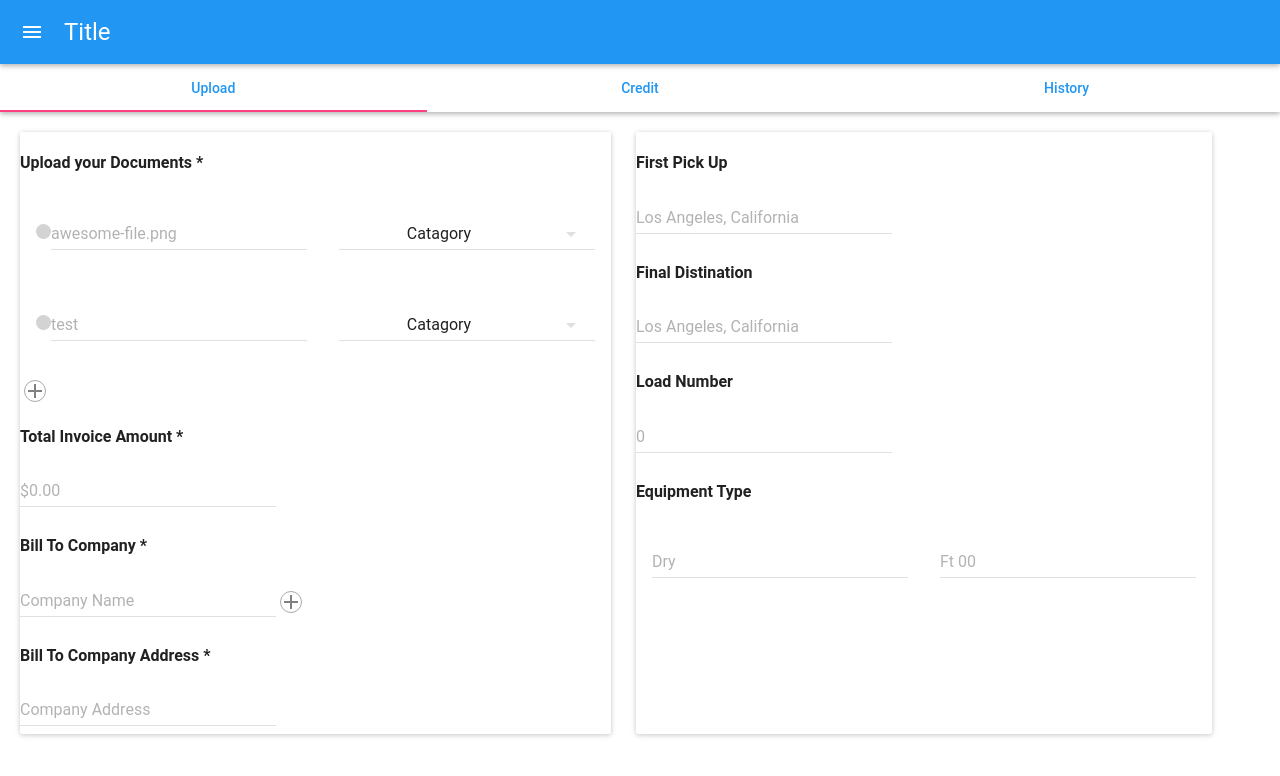
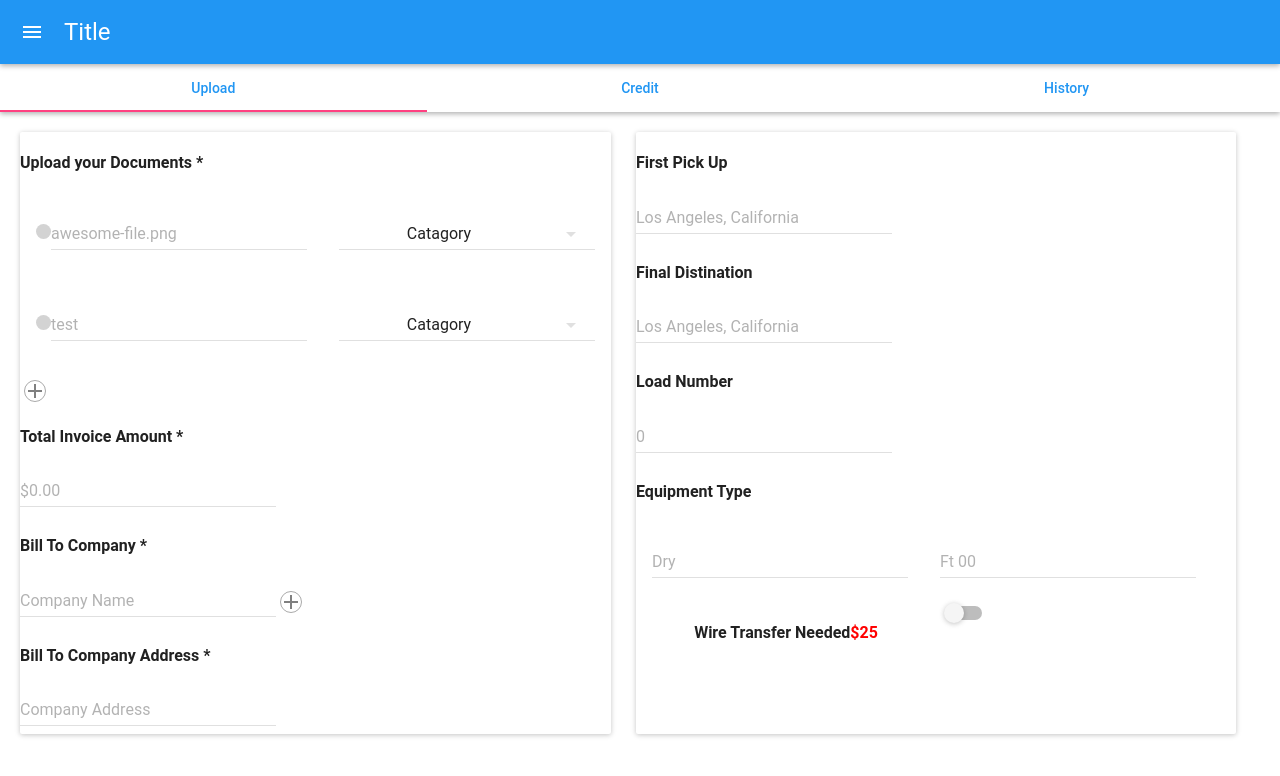
Before and after one commit to NicKAnderson038/invoice-app, a React (Create React App) app: page / in a window 1280 px wide. Shown: the top 776 px of the page. Built offline with nearby package versions, Linux system fonts and the light colour scheme.

Commit message:
toggle switch

```diff
--- /dev/null
+++ b/src/components/StaticInputs/WireTransfer.js
@@ -0,0 +1,37 @@
+import React from "react";
+import TextField from "material-ui/TextField";
+import { CardText } from "material-ui/Card";
+import classes from "./FileUpload.module.css";
+import Toggle from "material-ui/Toggle";
+
+const styles = theme => ({
+  display: {
+    display: "flex"
+  },
+  color: {
+    color: "red"
+  }
+});
+
+const wireTransfer = props => {
+  return (
+    <div style={styles.display}>
+      {/* <CardText>
+        <div />
+
+        <TextField
+          id="sample"
+          hintText={props.myText}
+          style={styles.text}
+          type="text"
+        />
+      </CardText> */}
+      <h4>
+        Wire Transfer Needed<span style={styles.color}>$25</span>
+      </h4>
+
+      <Toggle style={styles.color} />
+    </div>
+  );
+};
+export default wireTransfer;
--- a/src/containers/Upload.js
+++ b/src/containers/Upload.js
@@ -10,8 +10,10 @@ import {
 import DropDown from "../components/StaticInputs/DropDown";
 import FileUpload from "../components/StaticInputs/FileUpload";
 import Equipment from "../components/StaticInputs/Equipment";
+import WireTransfer from "../components/StaticInputs/WireTransfer";
 import classes from "./Upload.module.css";
 import TextField from "material-ui/TextField";
+import Toggle from "material-ui/Toggle";
 import "../Styles.css";
 
 const styles = {
@@ -20,6 +22,12 @@ const styles = {
   },
   flex: {
     display: "flex"
+  },
+  color: {
+    color: "red"
+  },
+  textWidth: {
+    width: 600
   }
 };
 class UploadPage extends Component {
@@ -66,6 +74,18 @@ class UploadPage extends Component {
               <Equipment myText="Ft 00" />
             </div>
           </div>
+          <div className={classes.wrapper}>
+            <div className={classes.displaytype}>
+              <h4 style={styles.textWidth}>
+                Wire Transfer Needed<span style={styles.color}>$25</span>
+              </h4>
+              {/* <WireTransfer /> */}
+              <Toggle
+                thumbSwitchedStyle={{ backgroundColor: "#FF7800" }}
+                trackSwitchedStyle={{ backgroundColor: "#FF7800" }}
+              />
+            </div>
+          </div>
         </Card>
       </div>
     );
```
